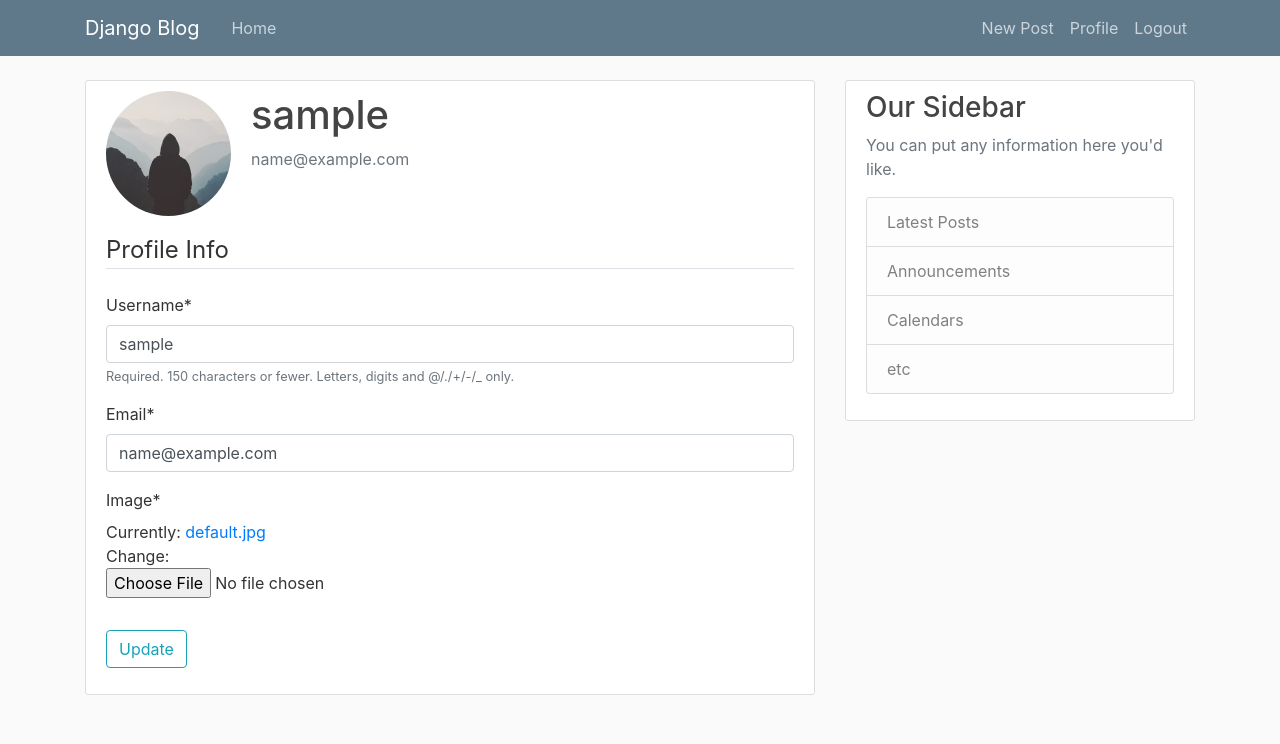
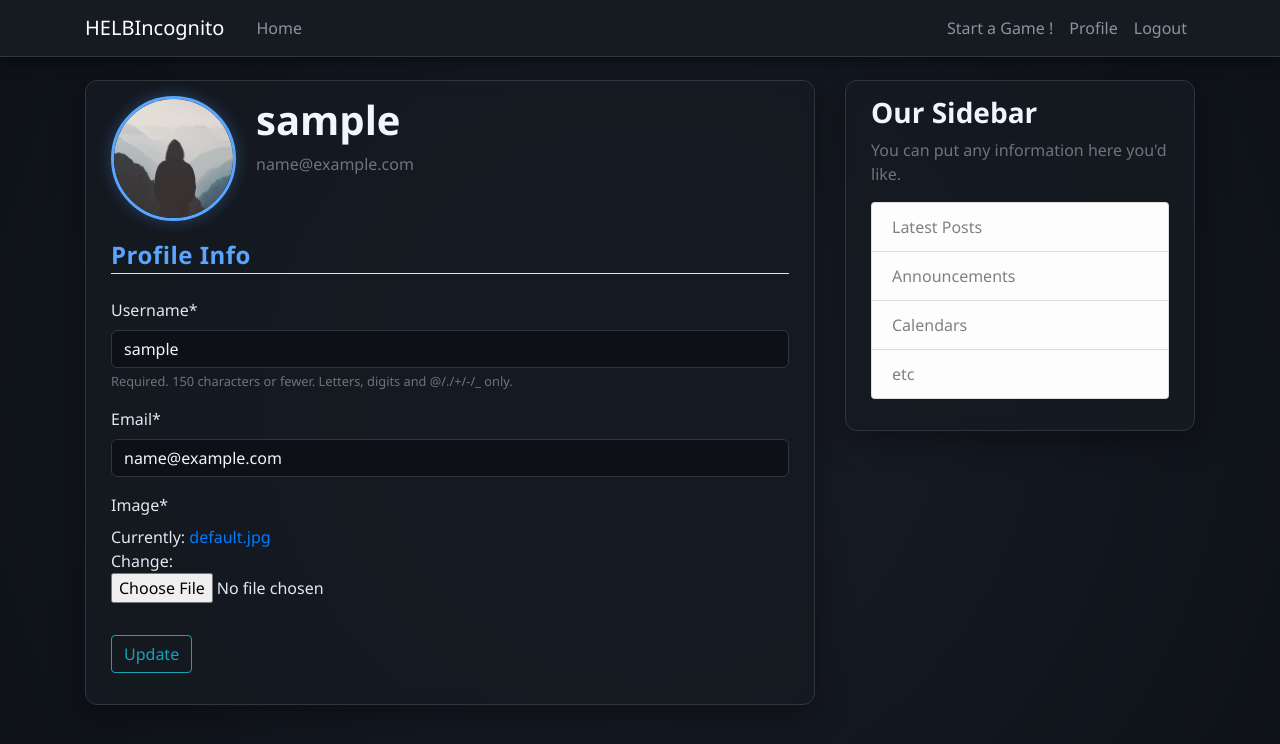
Before and after one commit to SachaAlinia/HELBIncognito, a Django app: page /profile/ in a window 1280 px wide. Shown: the top 744 px of the page. Run offline with Django 3.2, Linux system fonts and the light colour scheme; the visitor is signed in with stand-in values (Sample User, id 1); some libraries are stand-ins or nearby versions.

Commit message:
Changement CSS

```diff
--- a/HELBIncognito/settings.py
+++ b/HELBIncognito/settings.py
@@ -35,6 +35,7 @@ INSTALLED_APPS = [
     'blog.apps.BlogConfig',
     'users.apps.UsersConfig',
     'crispy_forms',
+    'crispy_bootstrap4',
     'django.contrib.admin',
     'django.contrib.auth',
     'django.contrib.contenttypes',
@@ -126,7 +127,8 @@ STATIC_URL = '/static/'
 MEDIA_ROOT = os.path.join(BASE_DIR, 'media')
 MEDIA_URL = '/media/'
 
-CRISPY_TEMPLATE_PACK = 'bootstrap4'
+CRISPY_ALLOWED_TEMPLATE_PACKS = "bootstrap4"
+CRISPY_TEMPLATE_PACK = "bootstrap4"
 
 LOGIN_REDIRECT_URL = 'game-home'
 LOGIN_URL = 'login'
--- a/blog/static/blog/main.css
+++ b/blog/static/blog/main.css
@@ -1,68 +1,105 @@
 body {
-  background: #fafafa;
-  color: #333333;
+  /* Fond dégradé radial immersif bleu nuit/noir profond */
+  background: radial-gradient(circle at center, #1a1e29 0%, #0d1117 100%);
+  background-attachment: fixed;
+  color: #e2e8f0; /* Texte clair très lisible */
   margin-top: 5rem;
+  font-family: 'Segoe UI', Roboto, Helvetica, Arial, sans-serif;
 }
 
 h1, h2, h3, h4, h5, h6 {
-  color: #444444;
+  color: #f0f6fc; /* Titres éclatants */
+  font-weight: 600;
 }
 
 ul {
   margin: 0;
 }
 
+/* Barre de navigation : passage d'un bleu délavé à un bleu ardoise furtif */
 .bg-steel {
-  background-color: #5f788a;
+  background-color: #161b22 !important;
+  border-bottom: 1px solid #30363d;
+  box-shadow: 0 4px 12px rgba(0, 0, 0, 0.5);
 }
 
 .site-header .navbar-nav .nav-link {
-  color: #cbd5db;
+  color: #8b949e;
+  transition: color 0.2s ease-in-out;
 }
 
 .site-header .navbar-nav .nav-link:hover {
-  color: #ffffff;
+  color: #58a6ff; /* Éclat bleu électrique au survol */
 }
 
 .site-header .navbar-nav .nav-link.active {
-  font-weight: 500;
+  font-weight: 600;
+  color: #58a6ff !important;
 }
 
+/* Effet de translucidité (Glassmorphism) pour les blocs de contenu et formulaires */
 .content-section {
-  background: #ffffff;
-  padding: 10px 20px;
-  border: 1px solid #dddddd;
-  border-radius: 3px;
+  background: rgba(22, 27, 34, 0.8) !important;
+  padding: 15px 25px;
+  border: 1px solid #30363d !important;
+  border-radius: 12px; /* Coins plus modernes et arrondis */
   margin-bottom: 20px;
+  box-shadow: 0 8px 32px 0 rgba(0, 0, 0, 0.4);
+  backdrop-filter: blur(6px);
+  -webkit-backdrop-filter: blur(6px);
 }
 
+/* Style des formulaires Crispy Forms pour s'adapter parfaitement au thème sombre */
+.form-control, select, textarea {
+  background-color: #0d1117 !important;
+  border: 1px solid #30363d !important;
+  color: #f0f6fc !important;
+  border-radius: 6px !important;
+}
+
+.form-control:focus {
+  border-color: #58a6ff !important;
+  box-shadow: 0 0 0 0.2rem rgba(88, 166, 255, 0.15) !important;
+}
+
+/* Les titres des articles et publications */
 .article-title {
-  color: #444444;
+  color: #58a6ff; /* Bleu lumineux type tableau de bord */
+  font-weight: 600;
 }
 
 a.article-title:hover {
-  color: #428bca;
+  color: #79c0ff;
   text-decoration: none;
 }
 
 .article-content {
   white-space: pre-line;
+  color: #c9d1d9; /* Gris doux pour le corps du texte */
 }
 
 .article-img {
   height: 65px;
   width: 65px;
   margin-right: 16px;
+  border-radius: 50%;
+  border: 2px solid #30363d;
 }
 
+/* Séparateurs discrets et liens de métadonnées */
 .article-metadata {
-  padding-bottom: 1px;
-  margin-bottom: 4px;
-  border-bottom: 1px solid #e3e3e3
+  padding-bottom: 4px;
+  margin-bottom: 8px;
+  border-bottom: 1px solid #30363d;
+  font-size: 0.9rem;
+}
+
+.article-metadata a {
+  color: #a3b3c2;
 }
 
 .article-metadata a:hover {
-  color: #333;
+  color: #58a6ff;
   text-decoration: none;
 }
 
@@ -70,15 +107,29 @@ a.article-title:hover {
   width: 25px;
   height: 25px;
   vertical-align: middle;
+  fill: #58a6ff;
 }
 
+/* Section Profil Utilisateur */
 .account-img {
   height: 125px;
   width: 125px;
   margin-right: 20px;
   margin-bottom: 16px;
+  border-radius: 50%;
+  border: 3px solid #58a6ff;
+  box-shadow: 0 0 15px rgba(88, 166, 255, 0.3);
 }
 
 .account-heading {
   font-size: 2.5rem;
+  color: #f0f6fc;
 }
+
+/* Ajustement des lignes de légende (comme le "New game") */
+legend {
+  color: #58a6ff !important;
+  font-weight: 600;
+  letter-spacing: 0.5px;
+  border-bottom: 1px solid #30363d !important;
+}
--- a/blog/templates/blog/base.html
+++ b/blog/templates/blog/base.html
@@ -13,16 +13,16 @@
     <link rel="stylesheet" type="text/css" href="{% static 'blog/main.css' %}">
 
     {% if title %}
-        <title>Django Blog - {{ title }}</title>
+        <title>HELBIncognito - {{ title }}</title>
     {% else %}
-        <title>Django Blog</title>
+        <title>HELBIncognito</title>
     {% endif %}
 </head>
 <body>
     <header class="site-header">
       <nav class="navbar navbar-expand-md navbar-dark bg-steel fixed-top">
         <div class="container">
-          <a class="navbar-brand mr-4" href="{% url 'game-home' %}">Django Blog</a>
+          <a class="navbar-brand mr-4" href="{% url 'game-home' %}">HELBIncognito</a>
           <button class="navbar-toggler" type="button" data-toggle="collapse" data-target="#navbarToggle" aria-controls="navbarToggle" aria-expanded="false" aria-label="Toggle navigation">
           <span class="navbar-toggler-icon"></span>
           </button>
@@ -33,7 +33,7 @@
             <!-- Navbar Right Side -->
             <div class="navbar-nav">
               {% if user.is_authenticated %}
-                <a class="nav-item nav-link" href="{% url 'game-create' %}">New Post</a>
+                <a class="nav-item nav-link" href="{% url 'game-create' %}">Start a Game !</a>
                 <a class="nav-item nav-link" href="{% url 'profile' %}">Profile</a>
                 <a class="nav-item nav-link" href="{% url 'logout' %}">Logout</a>
               {% else %}
--- a/game/templates/game/home.html
+++ b/game/templates/game/home.html
@@ -1,7 +1,7 @@
 {% extends "blog/base.html" %}
 {% block content %}
   <a class="btn btn-primary mb-3" href="{% url 'game-create' %}">New game</a>
-  <h2>Parties rejoignables</h2>
+  <h2>Available Games</h2>
   {% for game in games %}
     <article class="media content-section">
       <div class="media-body">
@@ -13,6 +13,6 @@
       </div>
     </article>
   {% empty %}
-    <p>Pas de parties disponibles pour le moment. Lances en une !</p>
+    <p>No available games for the moment. Create yours !</p>
   {% endfor %}
 {% endblock content %}
```
